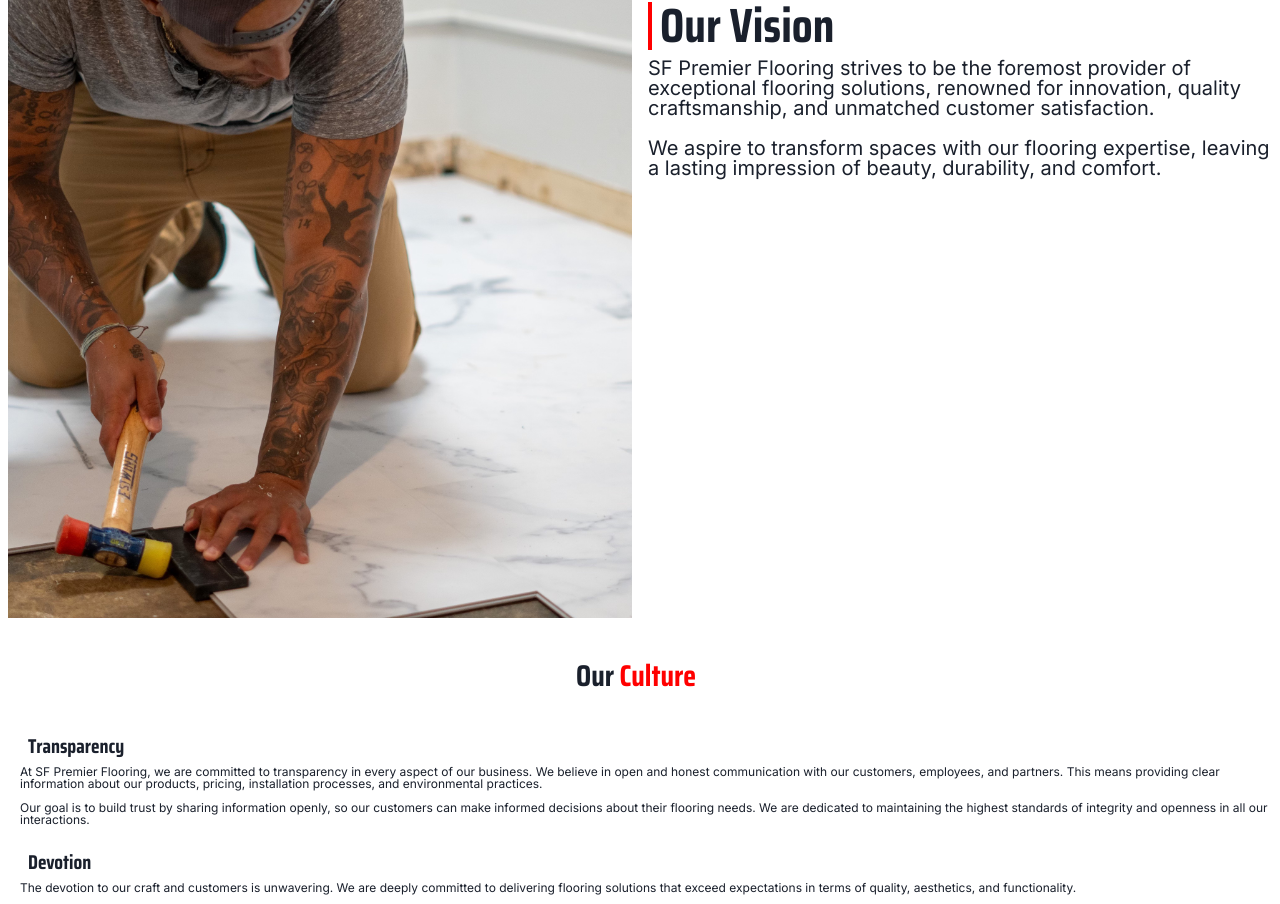
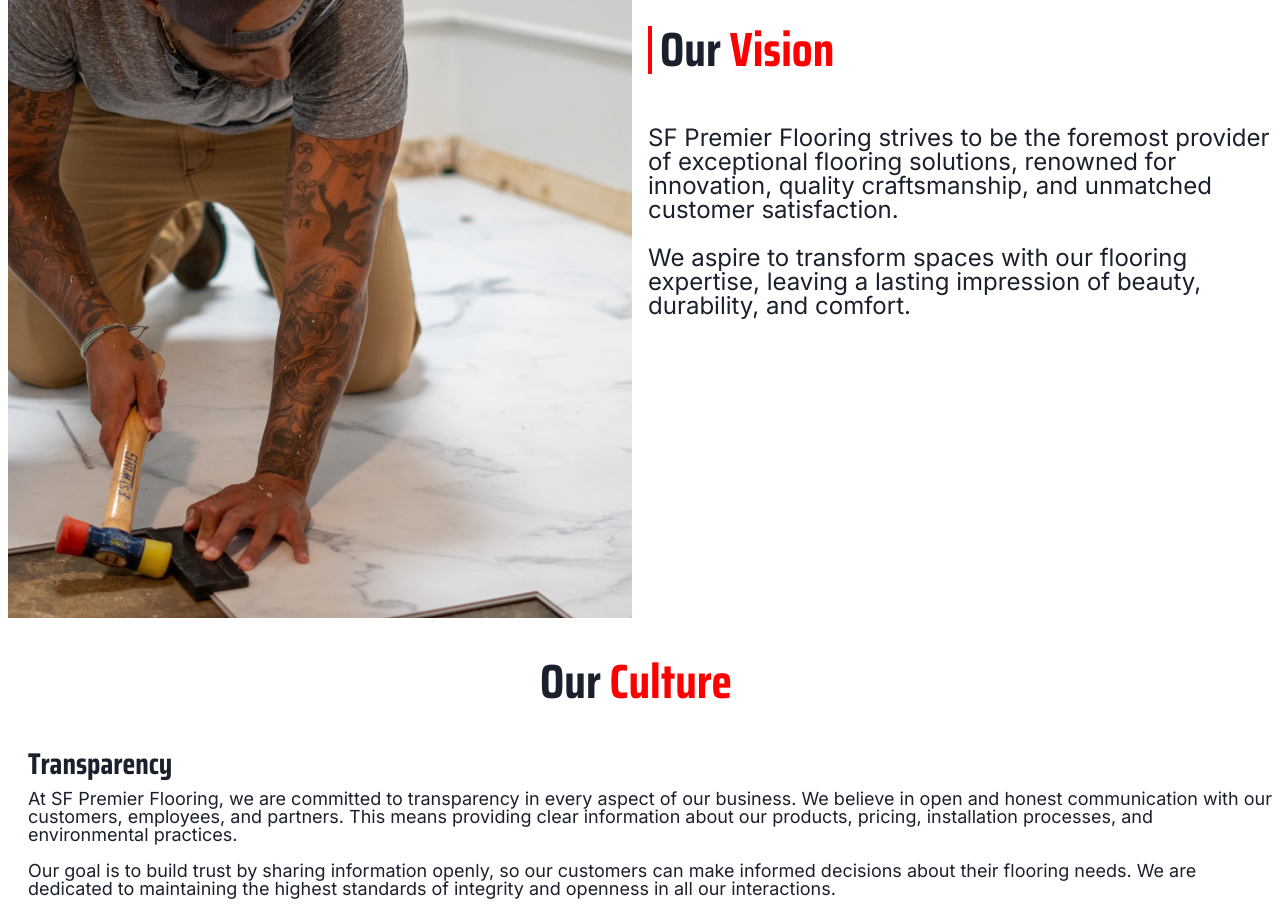
Before and after one commit to B-Mcghee/sf-flooring, a React (Vite) app: page /about in a window 1280 px wide. Shown: the part 320-1224 px from the top of the page. Built offline with nearby package versions, Linux system fonts and the light colour scheme.

Commit message:
Responsive page styling

```diff
--- a/src/components/EstimateButton.tsx
+++ b/src/components/EstimateButton.tsx
@@ -13,8 +13,9 @@
 interface Props {
   size: string;
   font: string;
+  width?: string;
 }
-function EstimateButton({ size, font }: Props) {
+function EstimateButton({ size, font, width }: Props) {
   const { isOpen, onOpen, onClose } = useDisclosure();
   const sizeValues: { [key: string]: string } = {
     xs: "100px",
@@ -38,7 +39,7 @@
       <Button
         colorScheme="red"
         fontSize={{ base: fontValue, md: fontValues["lg"] }}
-        width={{ base: value, md: sizeValues["md"] }}
+        width={{ base: value, md: sizeValues["md"], lg: width }}
         px={{ base: 5 }}
         py={{ base: 4 }}
         onClick={onOpen}
--- a/src/components/Footer.tsx
+++ b/src/components/Footer.tsx
@@ -11,7 +11,6 @@
         backgroundColor="#E7E8E8"
         justifyContent="space-between"
         align="baseline"
-        mt={20}
       >
         <Link to="/">
           <Heading size={{ base: "sm" }} fontFamily={"Saira Condensed"}>
--- a/src/components/pages/AboutPage.tsx
+++ b/src/components/pages/AboutPage.tsx
@@ -62,13 +62,17 @@
               display="inline-block"
               fontFamily="Saira Condensed"
               fontWeight="bold"
-              my={2}
+              my={{ base: 2, md: 8 }}
             >
-              Our Vision
+              Our{" "}
+              <Box as="span" color={"red"}>
+                Vision
+              </Box>
             </Heading>
 
             <Text
-              fontSize={{ base: 12, md: "xl" }}
+              fontSize={{ base: 12, md: "2xl" }}
+              my={{ md: 5 }}
               fontFamily="Inter"
               lineHeight="1"
             >
@@ -83,7 +87,7 @@
           </Box>
         </Flex>
         <Heading
-          fontSize="3xl"
+          size={{ base: "xl", md: "2xl" }}
           textAlign="center"
           fontFamily="Saira Condensed"
           fontWeight="bold"
@@ -96,7 +100,7 @@
         <Box ml={5}>
           <Heading
             as="h4"
-            fontSize="xl"
+            size={{ base: "sm", md: "lg" }}
             m={2}
             fontFamily="Saira Condensed"
             fontWeight="bold"
@@ -104,7 +108,12 @@
             Transparency
           </Heading>
           <Box>
-            <Text fontSize="12" fontFamily="Inter" lineHeight="1">
+            <Text
+              fontSize={{ base: "xs", md: "lg" }}
+              fontFamily="Inter"
+              lineHeight="1"
+              px={2}
+            >
               At SF Premier Flooring, we are committed to transparency in every
               aspect of our business. We believe in open and honest
               communication with our customers, employees, and partners. This
@@ -122,7 +131,7 @@
         <Box ml={5} mt={4}>
           <Heading
             as="h4"
-            fontSize="xl"
+            size={{ base: "sm", md: "lg" }}
             m={2}
             fontFamily="Saira Condensed"
             fontWeight="bold"
@@ -130,7 +139,12 @@
             Devotion
           </Heading>
           <Box>
-            <Text fontSize="12" fontFamily="Inter" lineHeight={1}>
+            <Text
+              fontSize={{ base: "xs", md: "lg" }}
+              fontFamily="Inter"
+              lineHeight={1}
+              px={2}
+            >
               The devotion to our craft and customers is unwavering. We are
               deeply committed to delivering flooring solutions that exceed
               expectations in terms of quality, aesthetics, and functionality.
@@ -146,7 +160,7 @@
           </Box>
         </Box>
         <Box my={100} textAlign="center">
-          <EstimateButton size={"sm"} font={"sm"} />
+          <EstimateButton size={"sm"} font={"sm"} width="400px" />
         </Box>
         <Image src={woodPhoto} sx={woodStyle} />
       </SimpleGrid>
--- a/src/components/pages/HomePage.tsx
+++ b/src/components/pages/HomePage.tsx
@@ -98,7 +98,7 @@
                 </Card>
               </ProjectCardContainer>
             </GridItem>
-            <GridItem>
+            <GridItem mb={20}>
               <ProjectCardContainer>
                 <Card>
                   <AspectRatio>
--- a/src/components/pages/ProjectPage.tsx
+++ b/src/components/pages/ProjectPage.tsx
@@ -69,7 +69,7 @@
           </Box>
         </Heading>
       </Center>
-      <Container maxW="container.xl">
+      <Container maxW="container.xl" my={10}>
         <SimpleGrid minChildWidth="300px" gap={5}>
           {categories.map((category) => (
             <GridItem key={category.title} m={4}>
@@ -94,7 +94,7 @@
           ))}
         </SimpleGrid>
         <Center my={10}>
-          <EstimateButton size="sm" font="sm" />
+          <EstimateButton size="sm" font="sm" width="400px" />
         </Center>
       </Container>
     </>
```
Also changed, not shown: src/components/pages/FaqPage.tsx (+18 -23 lines).
